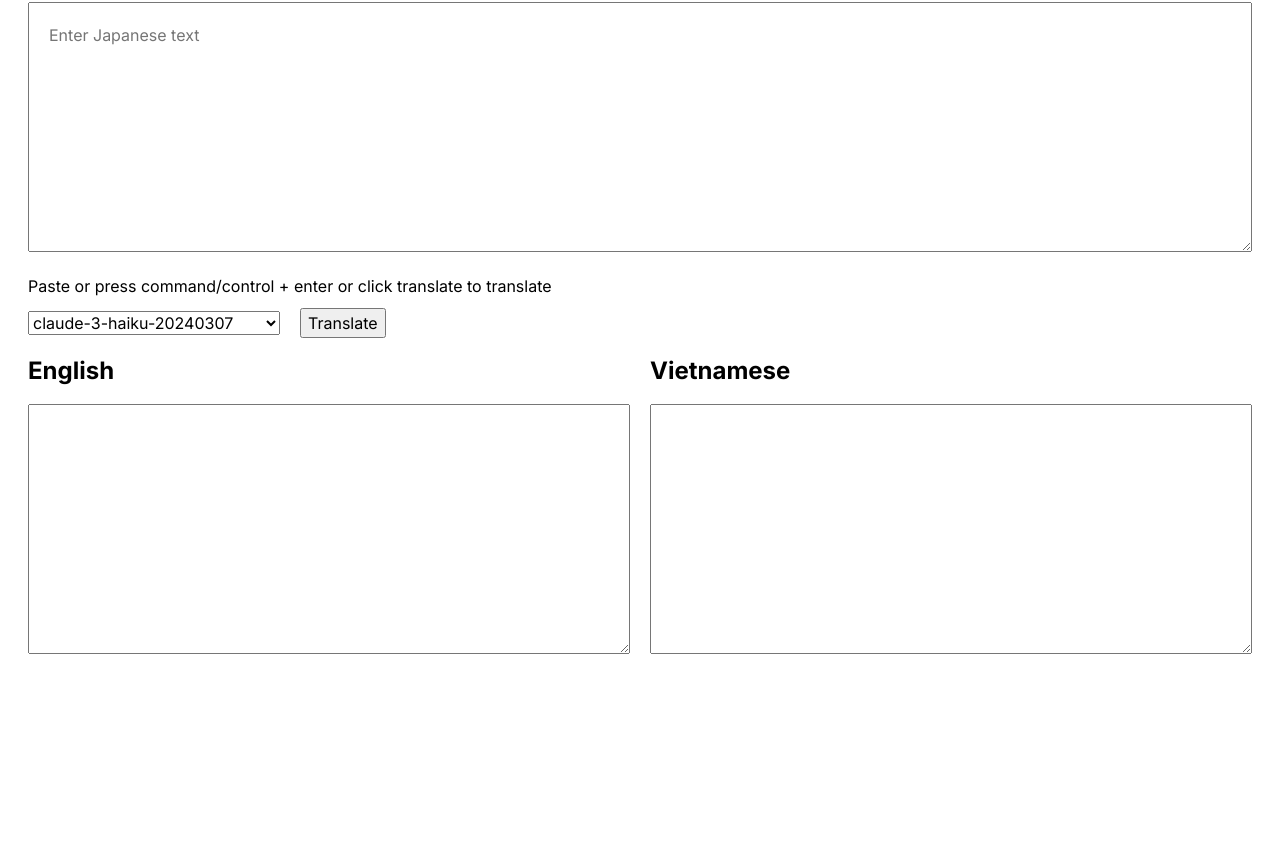
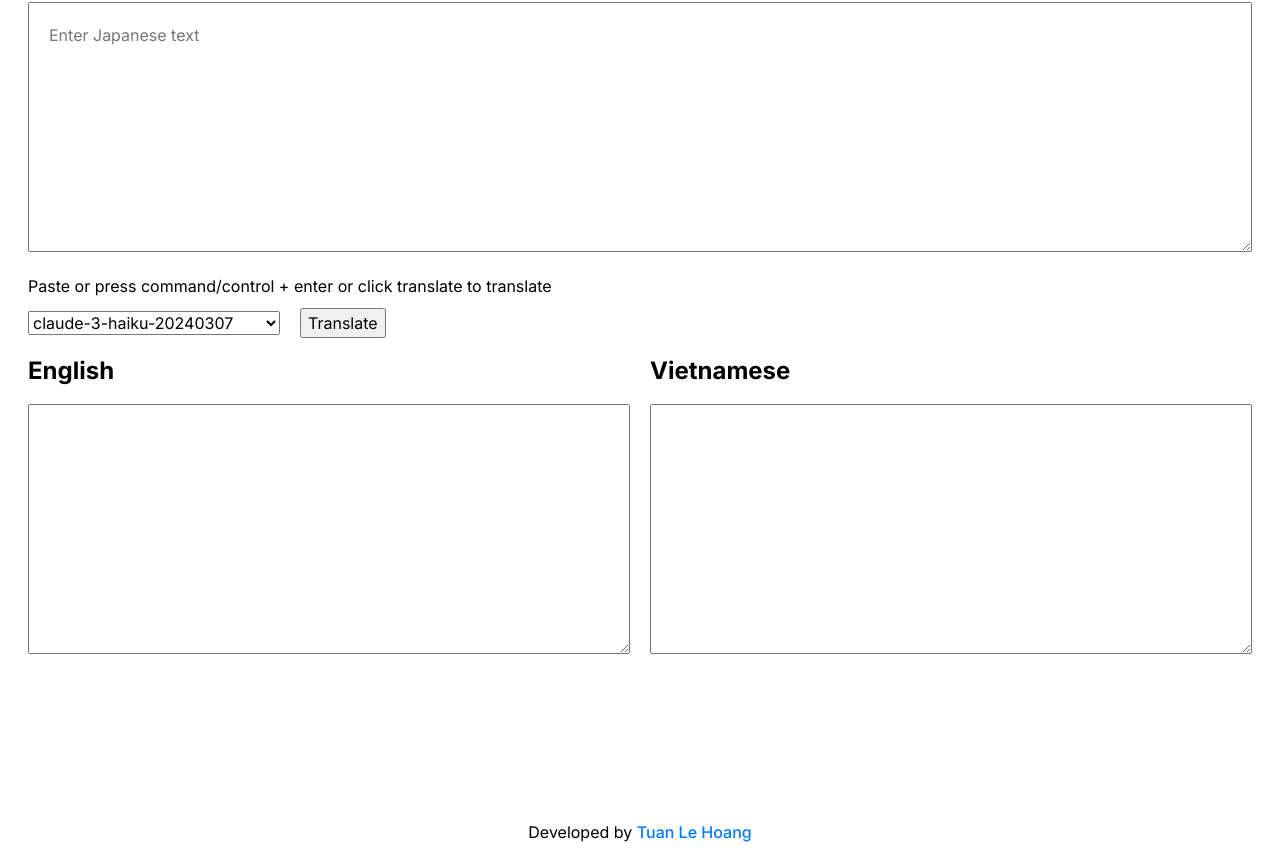
Before and after one commit to LeHoangTuanbk/trilingual-translation, a Next.js app: page / in a window 1280 px wide. Shown: the part 121-981 px from the top of the page. Before the commit the page ends 821 px from the top, so only its background shows below. Built offline with nearby package versions, Linux system fonts and the light colour scheme.

Commit message:
Updarte: footer

```diff
--- a/src/app/page.scss
+++ b/src/app/page.scss
@@ -32,4 +32,25 @@
       flex: 1;
     }
   }
+  .footer {
+    position: relative;
+    width: 100%;
+    text-align: center;
+    margin-top: 10rem;
+    margin-bottom: 1rem;
+    .footer-link {
+      color: #007bff;
+      text-decoration: none;
+      font-weight: 500;
+      text-underline-offset: 0.3em;
+      transition: color 0.3s ease, text-decoration 0.3s ease;
+      &:hover {
+        text-decoration: underline;
+        color: #0056b3;
+      }
+      &:active {
+        color: #003d80;
+      }
+    }
+  }
 }
--- a/src/app/page.tsx
+++ b/src/app/page.tsx
@@ -126,6 +126,18 @@ const Home = () => {
           <textarea value={vietnamese} readOnly className="text-input" />
         </div>
       </div>
+      <footer className="footer">
+        <span>
+          Developed by{" "}
+          <a
+            className="footer-link"
+            href="https://www.linkedin.com/in/le-hoang-tuan-bk/"
+            target="_blank"
+          >
+            Tuan Le Hoang
+          </a>
+        </span>
+      </footer>
     </div>
   );
 };
```
